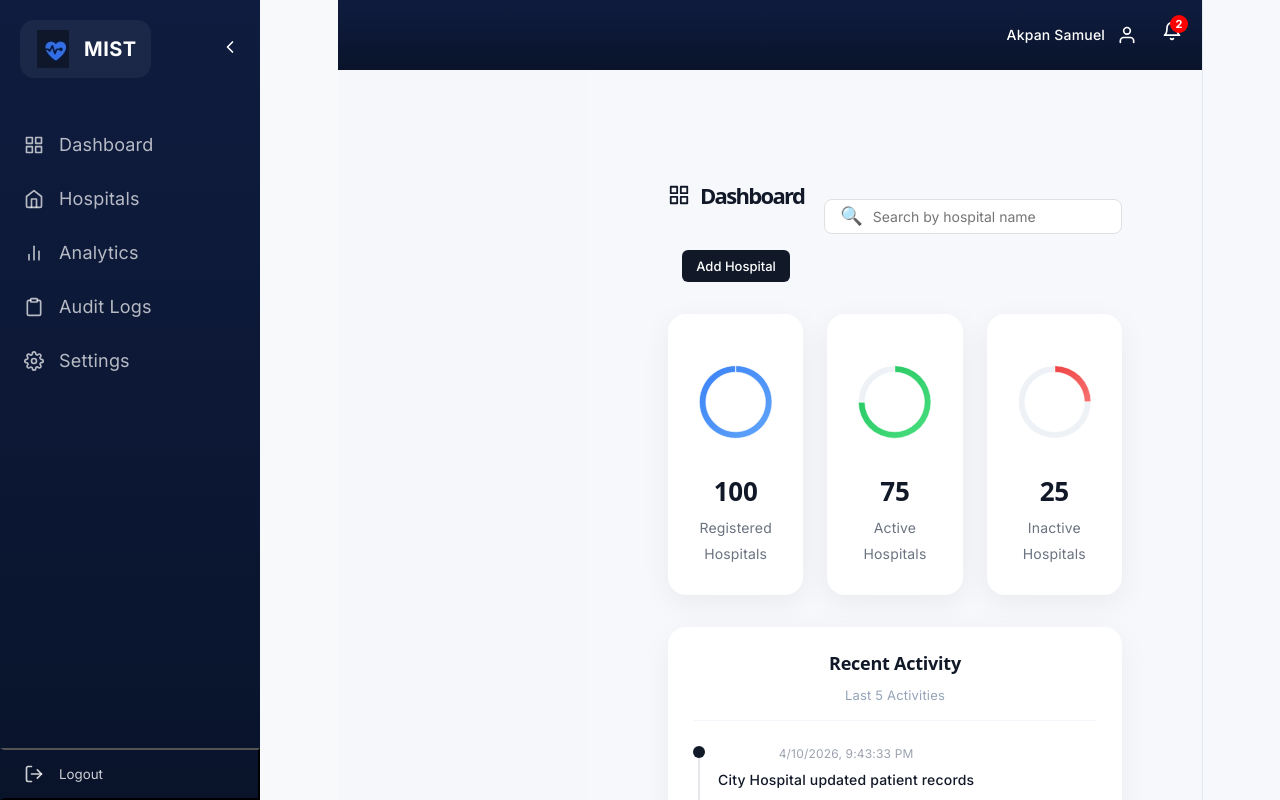
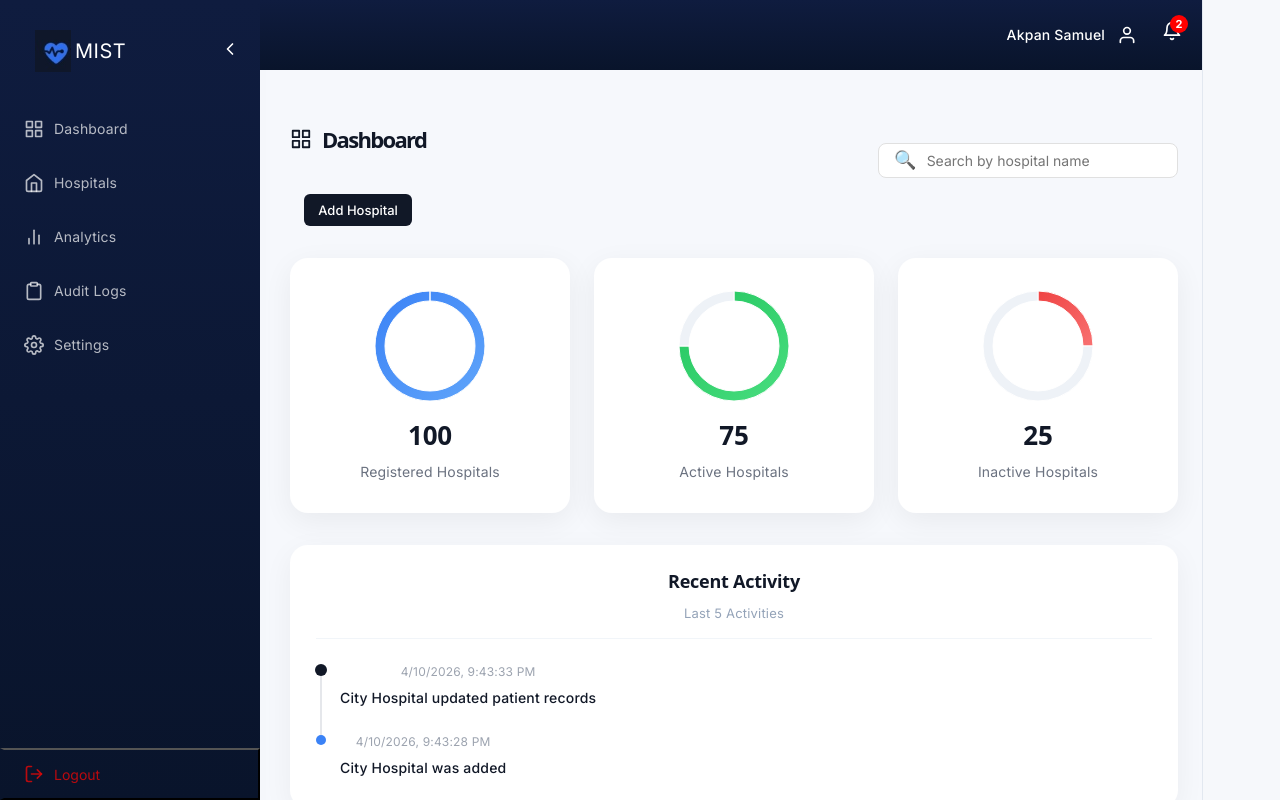
Before and after one commit to Jganyo-dotcom/MistVaultCtrlCtreate, a React (Vite) app: page /auditlogs in a window 1280 px wide. Both pictures are taken after typing "name@example.com", "Sample123" into the empty fields and a click on the button "Sign in". Built offline with nearby package versions, Linux system fonts and the light colour scheme.

Commit message:
changes on pages

```diff
--- a/src/styles/Analytics.css
+++ b/src/styles/Analytics.css
@@ -1,31 +1,34 @@
 /* Analytics Page Styles */
 .analytics-container {
-  padding: 80px;
+  padding: 0px;
   background-color: #f8f9fa;
   min-height: calc(100vh - 70px);
   overflow-y: auto;
-  margin-left: 250px;
   box-sizing: border-box;
-
+  background: transparent;
+  margin-left: 50px;
+  padding: 24px;
 }
 
 .analytics-header {
-  margin-bottom: 30px;
+  display: flex;
+  margin-bottom: 24px;
   align-items: center;
   display: flex;
 }
 
 .analytics-header h3 {
-  font-size: 28px;
+  font-size: 22px;
+  font-weight: 600;
   color: #1a1a2e;
   margin-bottom: 5px;
   margin-top: 0;
 }
 
 .analytics-header select {
-  padding: 10px 14px;
-  border-radius: 8px;
-  border: 1px solid black;
+  padding: 8px 12px;
+  border-radius: 10px;
+  border: 1px solid #e5e7eb;
   background: white;
   margin-left: auto;
 }
--- a/src/styles/AuditLogs.css
+++ b/src/styles/AuditLogs.css
@@ -1,20 +1,18 @@
 /* Audit Logs Page Styles */
 .auditlogs-container {
-  padding: 60px;
   background-color: #f8f9fa;
   min-height: 100vh;
   overflow-y: auto;
-  margin-left: 250px;
-  border: 1px solid black;
+  border: 1px solid whitesmoke;
   border-radius: 8px;
+  margin-left: 50px;
+  padding: 24px;
 }
-
 
 .auditlogs-header {
   margin-bottom: 30px;
   justify-content: space-between;
   display: flex;
-
 }
 
 .auditlogs-title {
@@ -33,7 +31,6 @@
   gap: 10px;
   align-items: center;
   flex-direction: row;
-
 }
 
 .auditlogs-calendar {
@@ -60,15 +57,11 @@
   font-size: 18px;
   width: 20%;
   cursor: pointer;
-
-
-
 }
 
-
 .auditlogs-dot {
-  width: 15px;
-  height: 15px;
+  width: 10px;
+  height: 10px;
   border-radius: 50%;
   flex-shrink: 0;
 }
@@ -96,14 +89,16 @@
   display: flex;
 }
 
-
+.auditlogs-card:hover{
+  background: #f9fafb;
+}
 
 .auditlogs-message {
   flex: 1;
-  font-size: 20px;
+  font-size: 14px;
   margin: 0;
   text-align: left;
-
+  color: #374151;
 }
 
 .auditlogs-right {
@@ -115,8 +110,8 @@
 }
 
 .auditlogs-time {
-  font-size: 13px;
-  color: #888;
+  font-size: 12px;
+  color: #9ca3af;
 }
 
 .auditlogs-export {
@@ -131,8 +126,6 @@
   cursor: pointer;
   font-size: 13px;
 }
-
-
 
 .search-bar {
   flex: 1;
@@ -301,9 +294,6 @@
     padding: 2px 8px;
     font-size: 11px;
   }
-
-
-
 
   .search-bar input {
     flex: 1;
--- a/src/styles/Dashboard.css
+++ b/src/styles/Dashboard.css
@@ -4,11 +4,11 @@
 .dashboard-container {
   flex: 1;
   background: #f6f8fc;
-  padding: 80px;
+  margin-left: 50px;
   font-family: 'Inter', sans-serif;
   min-height: calc(100vh - 70px);
   overflow-y: auto;
-  margin-left: 250px;
+  padding: 24px;
 }
 
 /* HEADER */
@@ -62,13 +62,12 @@
   display: flex;
   align-items: center;
   gap: 8px;
-  margin-left: auto;
   background: #ffffff;
   padding: 10px 14px;
   border-radius: 12px;
   border: 1px solid #e5e7eb;
-  width: 220px;
-  max-width: 100%;
+  width: 100%;
+  max-width: 300px;
   transition: all 0.2s ease;
 }
 
--- a/src/styles/Hospitals.css
+++ b/src/styles/Hospitals.css
@@ -3,13 +3,11 @@
 }
 
 .hospitals-container {
-  padding: 80px;
   background: #f9fafb;
   min-height: calc(100vh - 70px);
-  margin-left: 250px;
+  margin-left: 50px;
   overflow-y: auto;
-
-
+  padding: 24px;
 }
 
 /* HEADER */
@@ -50,6 +48,7 @@
   gap: 8px;
   background: #fff;
   width: 100%;
+  max-width: 300px;
   padding: 8px 12px;
   border-radius: 8px;
   border: 1px solid #e5e7eb;
--- a/src/styles/Layout.css
+++ b/src/styles/Layout.css
@@ -2,41 +2,54 @@
 .layout {
   display: flex;
   height: 100vh;
-  width: 100%;
+  width: 100vw;
+  overflow: hidden; /* Prevents unwanted global scrollbars */
   position: relative;
-  align-items: flex-start;
+  background: #f5f7fb;
 }
 
 /* Main Content Area */
 .layout-main {
-  flex: 1;
   display: flex;
   flex-direction: column;
-  overflow: hidden;
-  width: 100%;
-  min-width: 0;
   height: 100vh;
-  transition: all 0.3s ease;
+  min-width: 0; /* Prevents flex items from breaking layout width */
+  flex-grow: 1;
+  transition: margin-left 0.3s ease, width 0.3s ease;
 }
 
+/* Desktop Sidebar Adjustments */
 @media (min-width: 769px) {
   .layout-main {
-    margin-left: 260px;
-    width: calc(100% - 260px);
+    margin-left: 138px;
+    width: calc(100% - 138px);
   }
 
+  /* When sidebar is closed/collapsed */
   .layout-main.collapsed {
     margin-left: 80px;
     width: calc(100% - 80px);
   }
 }
 
-/* Page Content */
+/* Page Content Window */
 .page-content {
   flex: 1;
-  overflow-y: auto;
-  width: 100%;
-  background: #f5f7fb;
+  overflow-y: auto; /* Scroll only the content, not the whole page */
+  padding: 0px;
+  box-sizing: border-box;
+}
+
+/* Mobile Setup */
+@media (max-width: 768px) {
+  .layout {
+    flex-direction: column;
+  }
+
+  .layout-main {
+    margin-left: 0 !important;
+    width: 100% !important;
+  }
 }
 
 /* Mobile Overlay */
@@ -50,22 +63,3 @@
   background: rgba(0, 0, 0, 0.5);
   z-index: 900;
 }
-
-/* Mobile Styles */
-@media (max-width: 768px) {
-  .overlay {
-    display: block;
-  }
-
-  .layout {
-    flex-direction: column;
-  }
-
-  .layout-main {
-    width: 100%;
-  }
-
-  .layout-main.collapsed {
-    margin-left: 0;
-  }
-}
--- a/src/styles/Settings.css
+++ b/src/styles/Settings.css
@@ -2,11 +2,11 @@
    GLOBAL CONTAINER
 ========================= */
 .settings-container {
-  padding: 30px;
   background-color: #f8f9fa;
   min-height: calc(100vh - 70px);
   overflow-y: auto;
-  margin-left: 250px;
+  margin-left: 50px;
+  padding: 24px;
 }
 
 /* =========================
@@ -119,9 +119,10 @@
   background: rgba(255, 255, 255, 0.75);
   backdrop-filter: blur(14px);
   padding: 20px;
+  font-size: 14px;
   border-radius: 16px;
   margin-bottom: 20px;
-  box-shadow: 0 10px 35px rgba(0,0,0,0.08);
+  box-shadow: 0 8px 24px rgba(0,0,0,0.08);
   transition: all 0.25s ease;
 }
 
--- a/src/styles/Sidebar.css
+++ b/src/styles/Sidebar.css
@@ -30,21 +30,19 @@
 .logo {
   display: flex;
   align-items: center;
-  gap: 12px;
+  gap: 3px;
   padding: 10px 14px;
-  border-radius: 14px;
-  background: rgba(255, 255, 255, 0.05);
 }
 
 .logo-img {
   width: 38px;
-  height: 38px;
+  height: 42px;
   object-fit: contain;
 }
 
 .logo-text {
   font-size: 20px;
-  font-weight: 700;
+  font-weight: 300;
   color: white;
   letter-spacing: 0.5px;
 }
@@ -78,7 +76,6 @@
 .sidebar-nav {
   display: flex;
   flex-direction: column;
-  margin-top: 20px;
   flex: 1;
 }
 
@@ -86,7 +83,8 @@
 .nav-item {
   display: flex;
   align-items: center;
-  gap: 15px;
+  font-size: 14px;
+  gap: 10px;
   padding: 14px 20px;
   color: rgba(255, 255, 255, 0.7);
   text-decoration: none;
@@ -131,14 +129,14 @@
 /* ================= LOGOUT ================= */
 .nav-item.logout {
   margin-top: auto;
-  color: rgba(255, 255, 255, 0.8);
+  color: rgba(230, 7, 7, 0.8);
   background: transparent;
   border-left-color: transparent;
 }
 
 .nav-item.logout:hover {
   background: rgba(255, 255, 255, 0.08);
-  color: white;
+  color: rgb(243, 238, 238);
 }
 
 /* ================= MOBILE ================= */
```
Also changed, not shown: src/pages/Settings.jsx (+0 -22 lines).
